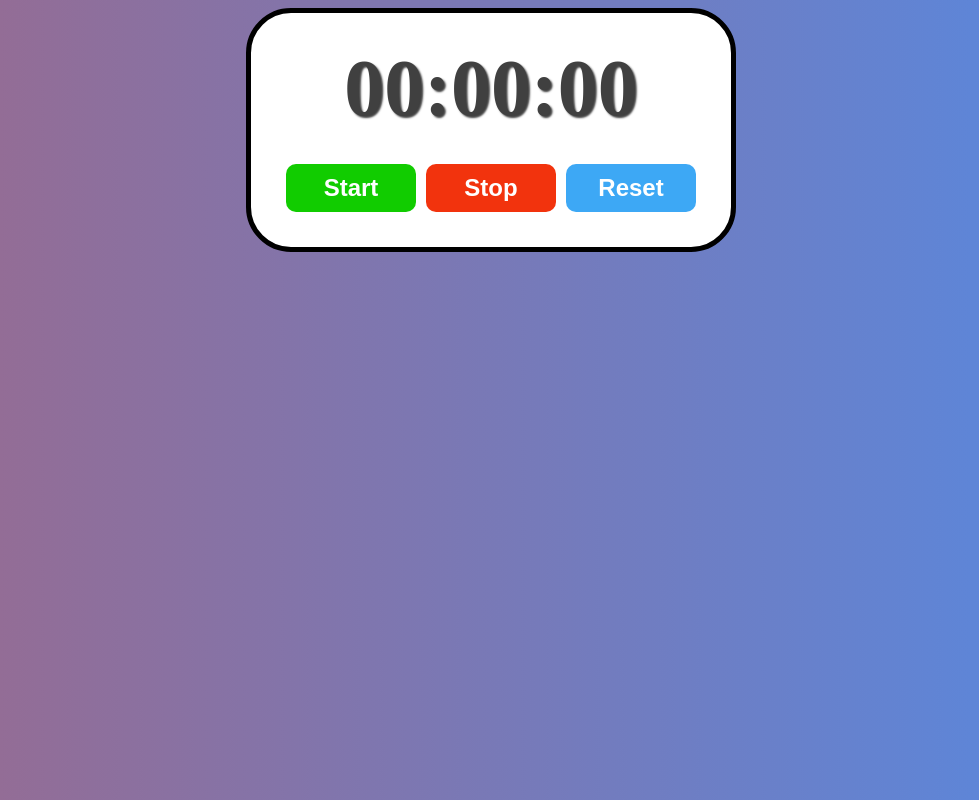
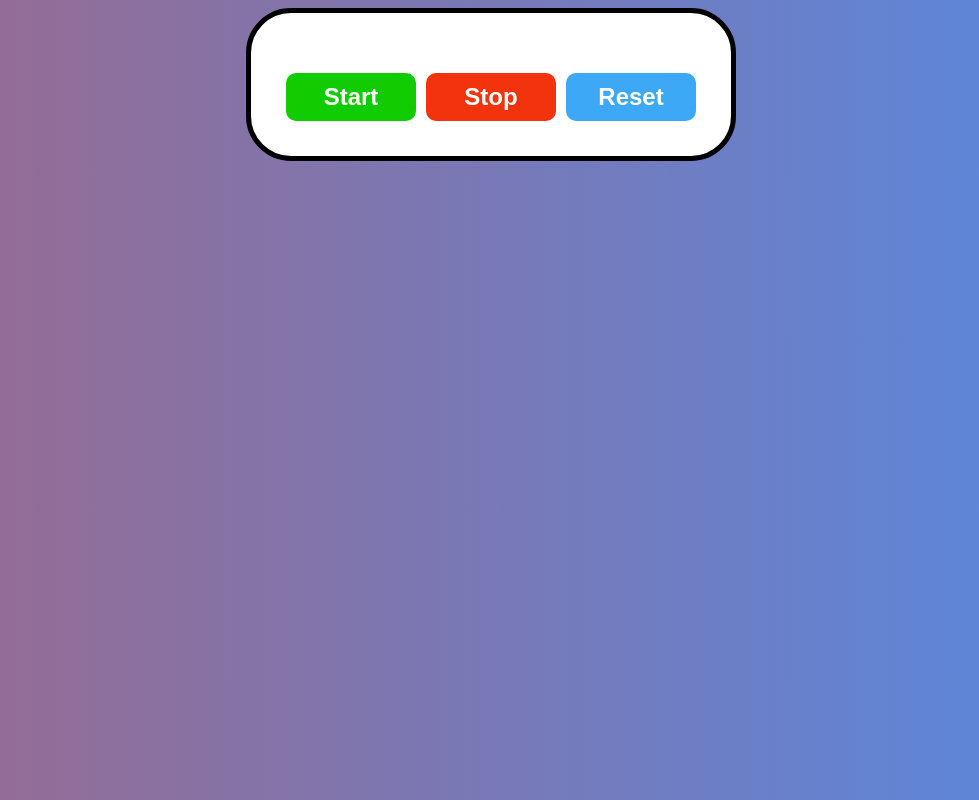
Before and after one commit to nayanatara07/Stopwatch, a React (Create React App) app: page / in a window 1280 px wide. Shown: the whole page, without its empty margins (149-1128 px from the left). Built offline with nearby package versions, Linux system fonts and the light colour scheme.

Commit message:
format time l0gic

```diff
--- a/src/assets/Stopwatch.jsx
+++ b/src/assets/Stopwatch.jsx
@@ -38,7 +38,13 @@ function Stopwatch(){
 
     function formatTime() {
 
-        return '00:00:00';
+        let hours = Math.floor(elapsedTime / (1000 * 60 * 60));
+        let minutes = Math.floor(elapsedTime / (1000 * 60) % 60);
+        let seconds = Math.floor(elapsedTime / (1000) % 60);
+        let milliseconds = Math.floor((elapsedTime % 1000) / 10);
+
+
+
     }
     return (
         <div className="stopwatch">
```
